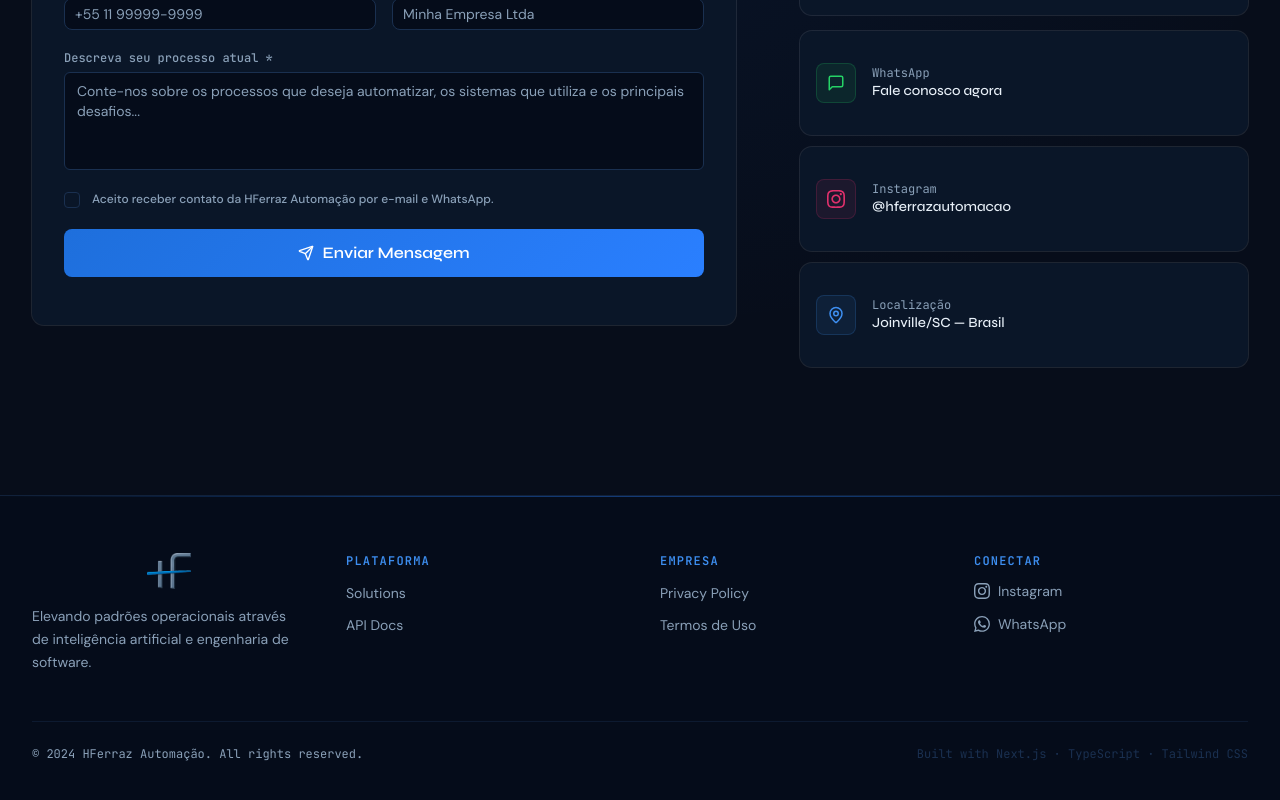
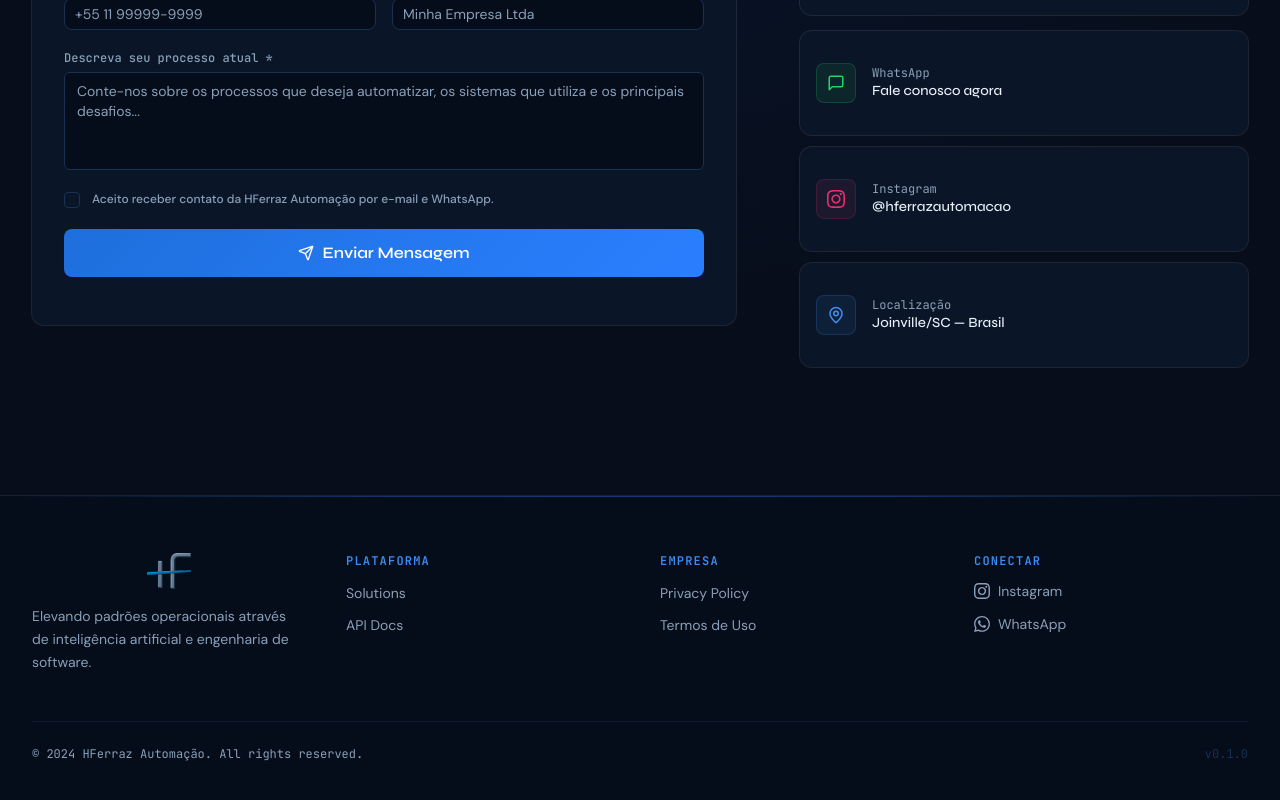
Before and after one commit to henriqueferraz/hferraz-landing, a Next.js app: page / in a window 1280 px wide. Shown: the part 5255-6055 px from the top of the page. Built offline with nearby package versions, Linux system fonts and the light colour scheme.

Commit message:
feat(footer): add version number to bottom bar

```diff
--- a/src/components/layout/Footer.tsx
+++ b/src/components/layout/Footer.tsx
@@ -166,7 +166,7 @@
                         {brandMeta.copyright}
                     </p>
                     <p className="font-mono text-xs text-[#1a3050]">
-                        Built with Next.js · TypeScript · Tailwind CSS
+                        v{process.env.npm_package_version ?? '0.1.0'}
                     </p>
                 </div>
             </div>
```
